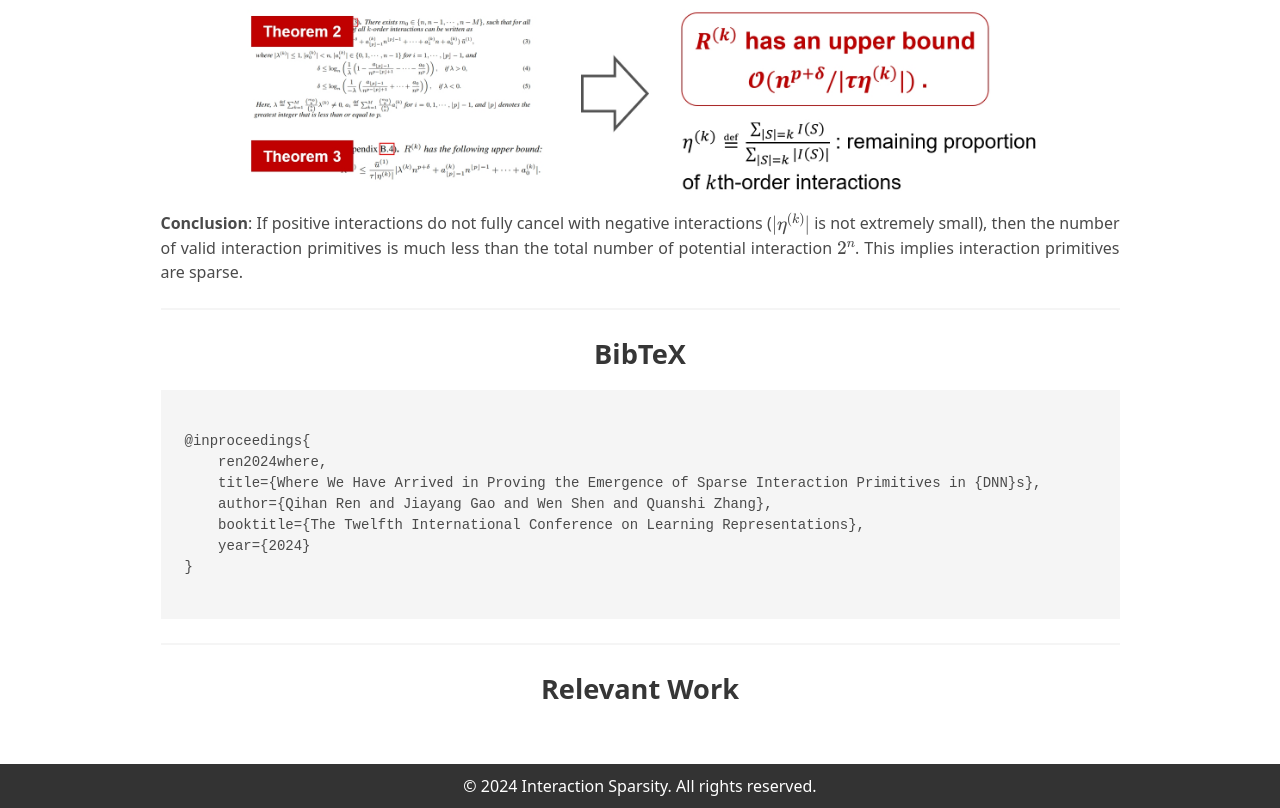
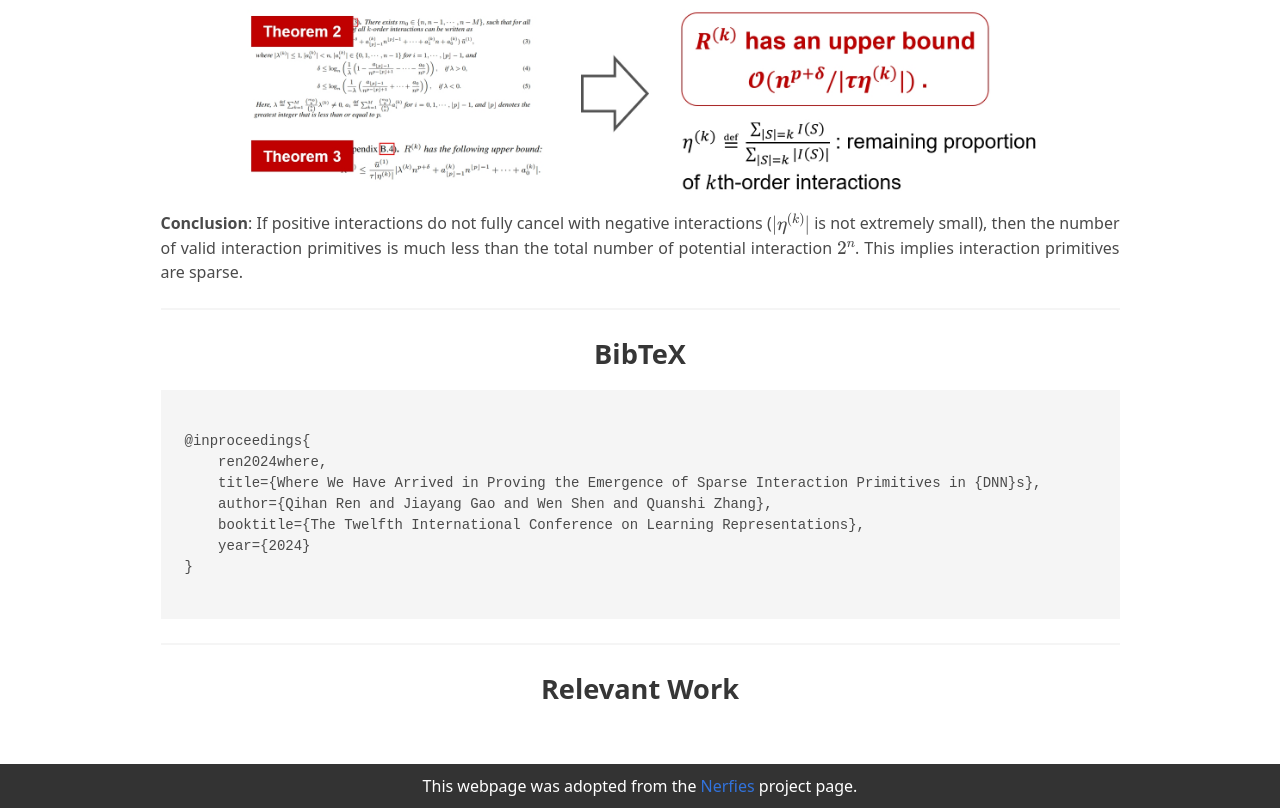
Before and after one commit to sjtu-xai-lab/InteractionSparsity, a plain HTML site: page index.html in a window 1280 px wide. Shown: the part 3518-4326 px from the top of the page. Drawn offline with nearby package versions, Linux system fonts and the light colour scheme; some packages are replaced by stand-ins of ours.

Commit message:
Update index.html

```diff
--- a/index.html
+++ b/index.html
@@ -254,7 +254,7 @@
 </div>
 
 <footer>
-    &copy; 2024 Interaction Sparsity. All rights reserved.
+    This webpage was adopted from the <a href="https://nerfies.github.io/">Nerfies</a> project page.
 </footer>
 
 
```
